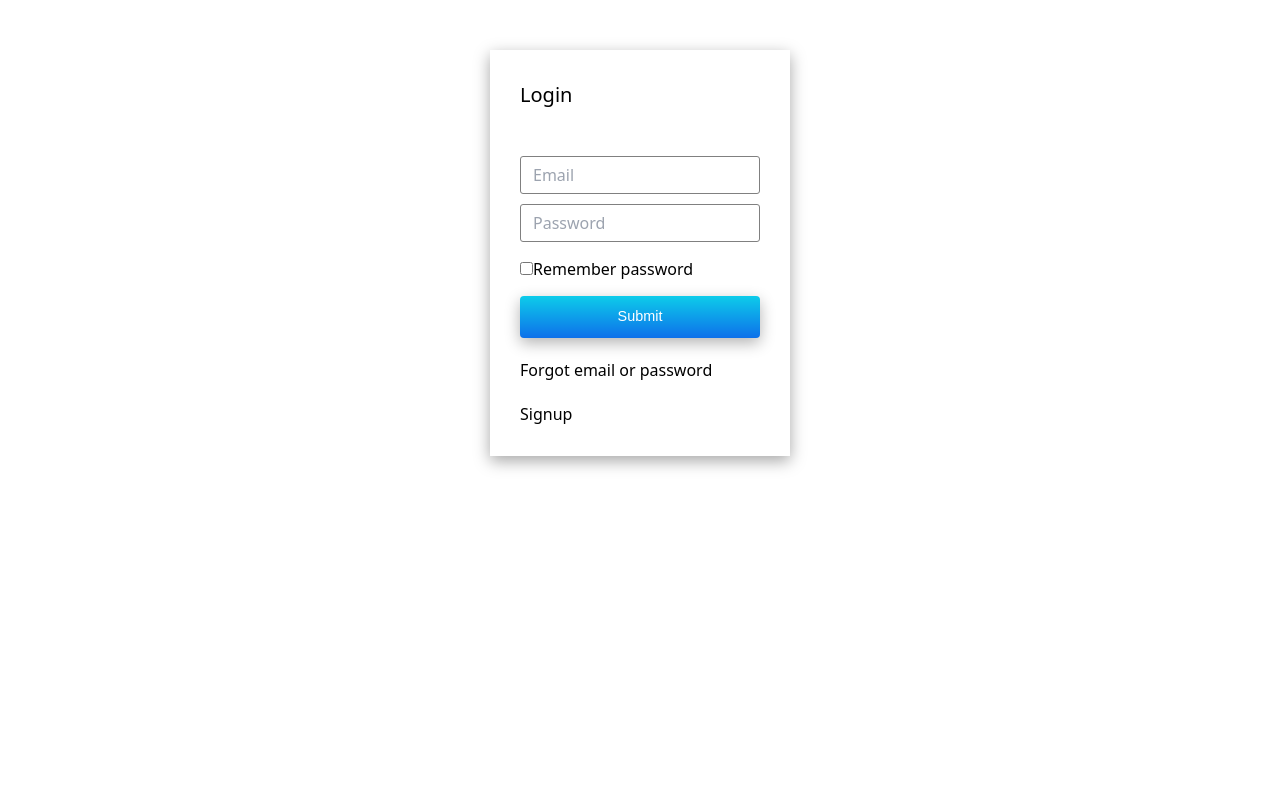
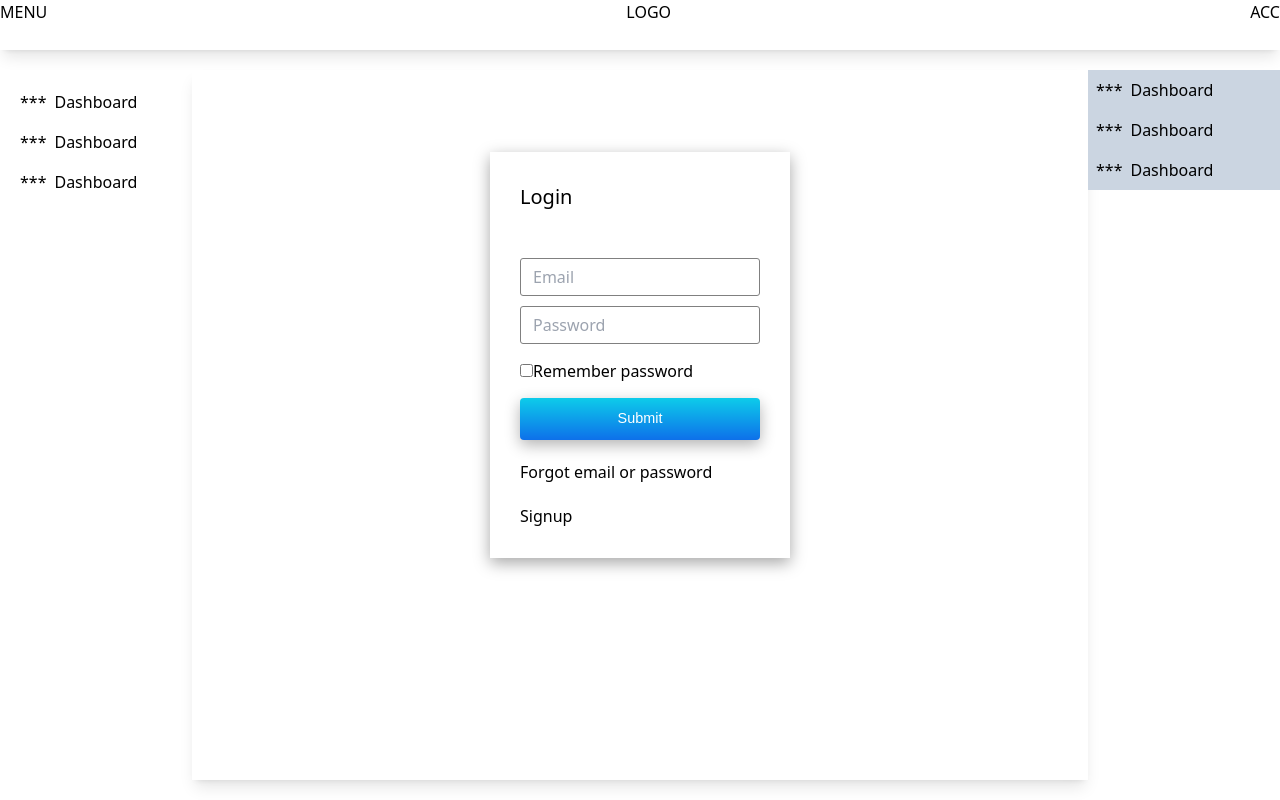
Before and after one commit to chinhvnn/blog-angular, an Angular app: page /login in a window 1280 px wide. Built offline with nearby package versions, Linux system fonts and the light colour scheme.

Commit message:
Add layout

```diff
--- a/src/app/app.component.html
+++ b/src/app/app.component.html
@@ -1 +1,8 @@
-<router-outlet></router-outlet>
+<header></header>
+<main class="flex">
+  <left-sidebar></left-sidebar>
+  <div class="content-wrapper flex-1 p-8 shadow-lg">
+    <router-outlet></router-outlet>
+  </div>
+  <right-sidebar></right-sidebar>
+</main>
--- a/src/app/app.component.scss
+++ /dev/null
@@ -1,3 +0,0 @@
-html {
-  box-sizing: border-box;
-}
--- a/src/app/app.routes.ts
+++ b/src/app/app.routes.ts
@@ -13,4 +13,9 @@ export const routes: Routes = [
     loadComponent: () => User,
     canActivate: [AuthGuard],
   },
+  {
+    path: 'user',
+    loadComponent: () => User,
+    canActivate: [AuthGuard],
+  },
 ]
--- /dev/null
+++ b/src/app/component/layout/header/header.component.html
@@ -0,0 +1,5 @@
+<div class="header-wrapper fixed w-screen flex justify-between shadow-lg">
+  <div class="menu">MENU</div>
+  <div class="logo">LOGO</div>
+  <div class="logo">ACC</div>
+</div>
--- /dev/null
+++ b/src/app/component/layout/left-sidebar/leftSidebar.component.html
@@ -0,0 +1,16 @@
+<div class="left-sidebar-wrapper h-scree w-48 p-3">
+  <div class="nav-wrapper">
+    <div class="nav-item flex align-middle hover:bg-slate-500 hover:cursor-pointer rounded-md" routerLink="user">
+      <div class="nav-item__logo p-2">***</div>
+      <div class="nav-item__name py-2">Dashboard</div>
+    </div>
+    <div class="nav-item flex align-middle hover:bg-slate-500 hover:cursor-pointer rounded-md" routerLink="user">
+      <div class="nav-item__logo p-2">***</div>
+      <div class="nav-item__name py-2">Dashboard</div>
+    </div>
+    <div class="nav-item flex align-middle hover:bg-slate-500 hover:cursor-pointer rounded-md" routerLink="user">
+      <div class="nav-item__logo p-2">***</div>
+      <div class="nav-item__name py-2">Dashboard</div>
+    </div>
+  </div>
+</div>
--- /dev/null
+++ b/src/app/component/layout/right-sidebar/rightSidebar.component.html
@@ -0,0 +1,16 @@
+<div class="right-sidebar-wrapper bg-slate-300 w-48">
+  <div class="newest-topic-wrapper">
+    <div class="newest-item flex align-middle hover:bg-slate-500 hover:cursor-pointer" routerLink="user">
+      <div class="newest-item__logo p-2">***</div>
+      <div class="newest-item__name py-2">Dashboard</div>
+    </div>
+    <div class="newest-item flex align-middle hover:bg-slate-500 hover:cursor-pointer" routerLink="user">
+      <div class="newest-item__logo p-2">***</div>
+      <div class="newest-item__name py-2">Dashboard</div>
+    </div>
+    <div class="newest-item flex align-middle hover:bg-slate-500 hover:cursor-pointer" routerLink="user">
+      <div class="newest-item__logo p-2">***</div>
+      <div class="newest-item__name py-2">Dashboard</div>
+    </div>
+  </div>
+</div>
--- a/src/app/component/user/user.component.html
+++ b/src/app/component/user/user.component.html
@@ -1,20 +1,23 @@
-<div class="user-wrapper">
+<div class="user-wrapper relative overflow-x-auto shadow-md sm:rounded-lg">
   <h4>Users</h4>
-  <table class="table-auto">
-    <thead>
+  <table class="w-full text-sm text-left rtl:text-right text-gray-500 dark:text-gray-400">
+    <thead class="text-xs text-gray-700 uppercase bg-gray-50 dark:bg-gray-700 dark:text-gray-400">
       <tr>
-        <th>ID</th>
-        <th>Name</th>
-        <th>Email</th>
-        <th>Role</th>
+        <th scope="col" class="p-4">ID</th>
+        <th scope="col" class="px-6 py-3">Name</th>
+        <th scope="col" class="px-6 py-3">Email</th>
+        <th scope="col" class="px-6 py-3">Role</th>
       </tr>
     </thead>
     <tbody>
-      <tr *ngFor="let user of userData; index as i">
-        <td>{{ i + 1 }}</td>
-        <td>{{ user.name }}</td>
-        <td>{{ user.email }}</td>
-        <td>{{ user.role }}</td>
+      <tr
+        *ngFor="let user of userData; index as i"
+        class="bg-white border-b dark:bg-gray-800 dark:border-gray-700 hover:bg-gray-50 dark:hover:bg-gray-600"
+      >
+        <td class="px-6 py-4">{{ i + 1 }}</td>
+        <td class="px-6 py-4">{{ user.name }}</td>
+        <td class="px-6 py-4">{{ user.email }}</td>
+        <td class="px-6 py-4">{{ user.role }}</td>
       </tr>
     </tbody>
   </table>
--- a/src/styles.scss
+++ b/src/styles.scss
@@ -8,6 +8,23 @@
 }
 
 html {
+  .header-wrapper {
+    height: 50px;
+  }
+
+  main {
+    padding-top: 70px;
+
+    .left-sidebar-wrapper {}
+
+    .right-sidebar-wrapper {}
+
+    .content-wrapper {
+      min-height: calc(100vh - 90px);
+    }
+  }
+
+
   .form-control {
     line-height: 1.5;
     padding: 0.375rem 0.75rem;
```
Also changed, not shown: src/app/app.component.ts (+5 -3 lines), src/app/component/layout/header/header.component.ts (added, +10 -0 lines), src/app/component/layout/left-sidebar/leftSidebar.component.ts (added, +12 -0 lines), src/app/component/layout/right-sidebar/rightSidebar.component.ts (added, +12 -0 lines).
